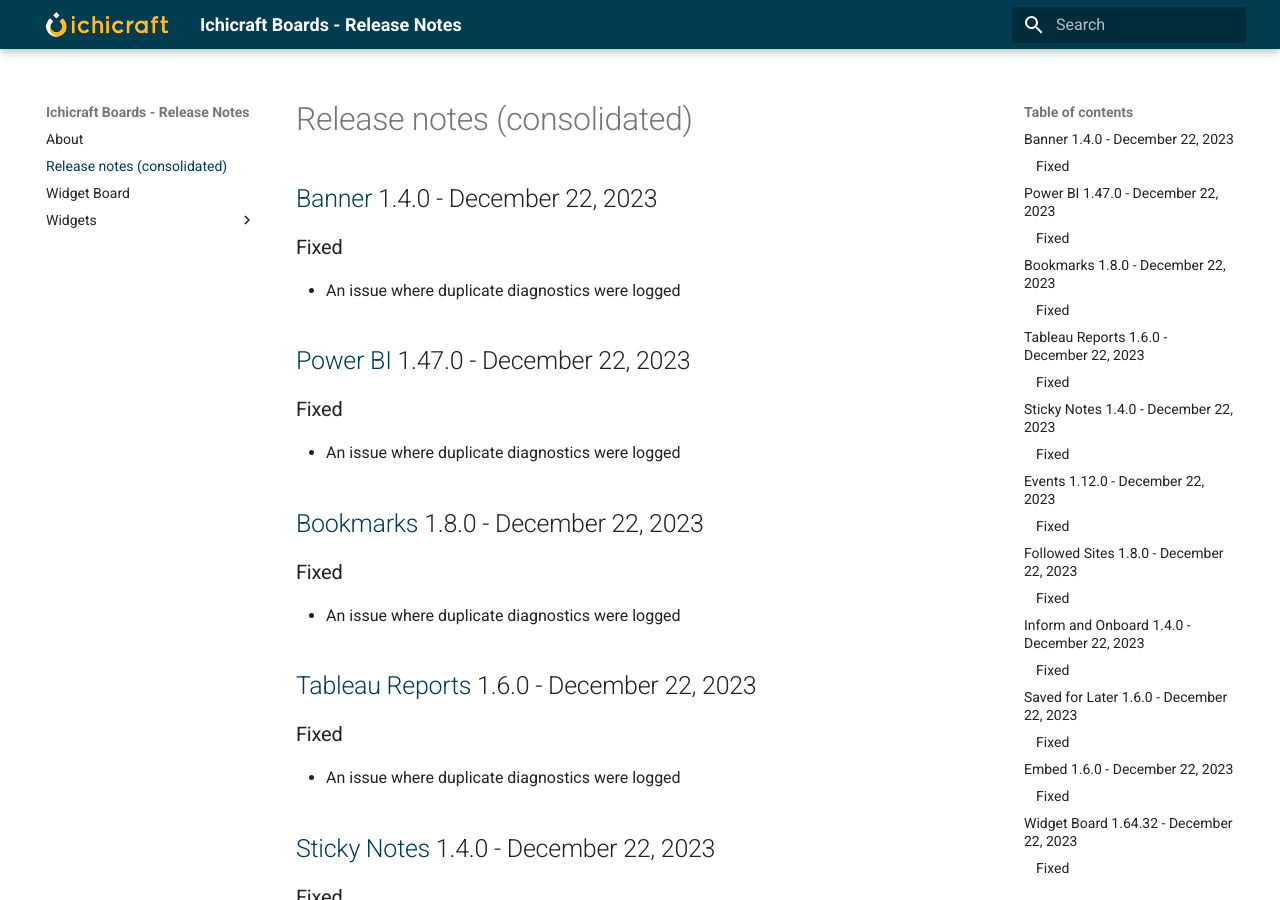
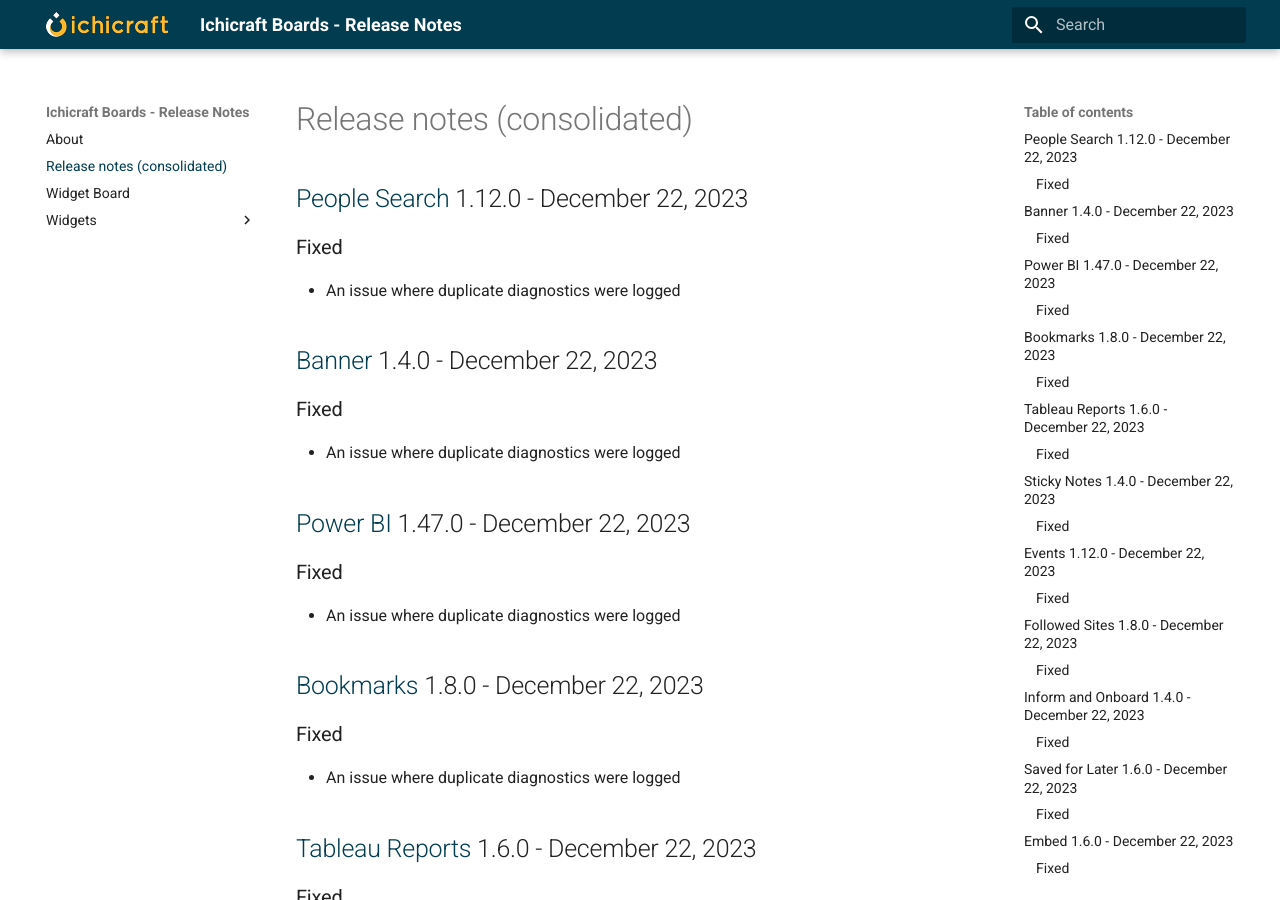
Before and after one commit to ichicraft/widgets-docs, an MkDocs documentation site: the page built from docs/Release-notes-(consolidated).md, in a window 1280 px wide and 900 px high. Built offline with MkDocs 1.6.1 and Material for MkDocs 9.7.7, drawn with Linux system fonts in a browser that asks for light colours.

Commit message:
Release notes updated by BuildService

```diff
--- a/docs/Release-notes-(consolidated).md
+++ b/docs/Release-notes-(consolidated).md
@@ -1,3 +1,8 @@
+## [People Search](./Widgets/People Search.md) 1.12.0 - December 22, 2023
+
+### Fixed
+- An issue where duplicate diagnostics were logged
+
 ## [Banner](./Widgets/Banner.md) 1.4.0 - December 22, 2023
 
 ### Fixed
```
Also changed, not shown: docs/Widgets/People Search.md (+5 -0 lines).
